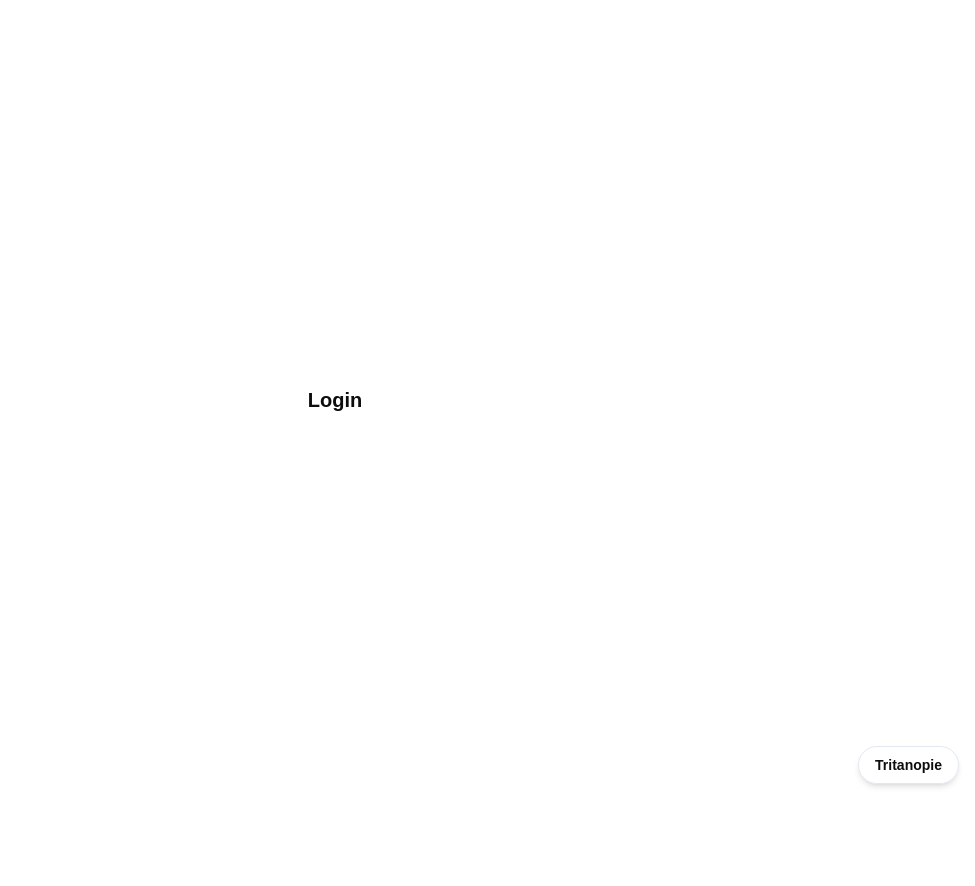
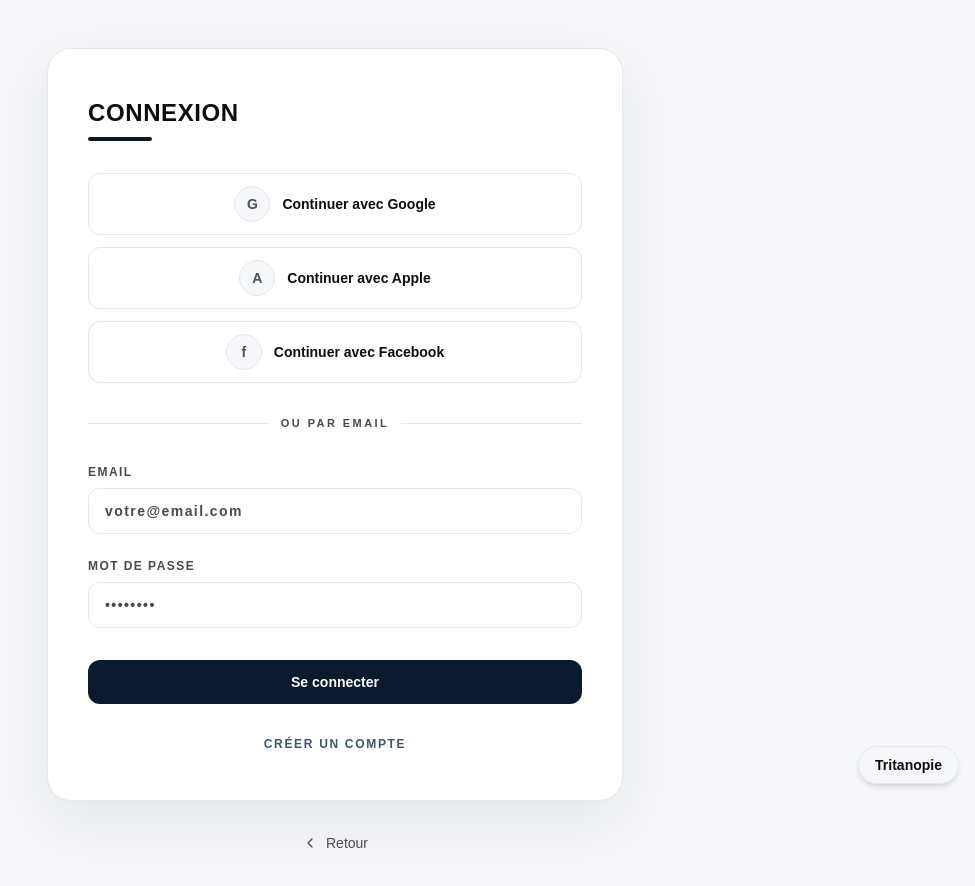
Before and after one commit to raphael-guer1n/AREA, a Next.js app in the folder Web/frontend/: page /login in a window 1280 px wide. Shown: the top 886 px of the page, without its empty margins (305-1280 px from the left). Before the commit the page ends 800 px from the top, so only its background shows below. Built offline with nearby package versions, Linux system fonts and the light colour scheme.

Commit message:
fix (Login/): implement UI and component for the Login page

```diff
--- a/Web/frontend/src/app/login/page.tsx
+++ b/Web/frontend/src/app/login/page.tsx
@@ -1,7 +1,9 @@
+import LoginForm from "@/components/forms/LoginForm";
+
 export default function LoginPage() {
   return (
-    <main className="flex min-h-screen items-center justify-center px-4 py-12">
-      <p className="text-xl font-semibold">Login</p>
+    <main className="flex min-h-screen items-center justify-center bg-[var(--surface)] px-4 py-12">
+      <LoginForm />
     </main>
   );
 }
--- a/Web/frontend/src/components/forms/LoginForm.tsx
+++ b/Web/frontend/src/components/forms/LoginForm.tsx
@@ -1,40 +1,68 @@
 "use client";
 
 import Link from "next/link";
-import { useRouter } from "next/navigation";
 import { FormEvent, useState } from "react";
 
-import { Button } from "@/components/ui/Button";
-import { Card } from "@/components/ui/Card";
-import { useAuth } from "@/hooks/useAuth";
 import type { LoginPayload } from "@/types/User";
 
+const socialProviders = [
+  { key: "google", label: "Continuer avec Google", badge: "G" },
+  { key: "apple", label: "Continuer avec Apple", badge: "A" },
+  { key: "facebook", label: "Continuer avec Facebook", badge: "f" },
+] as const;
+
 export default function LoginForm() {
-  const router = useRouter();
-  const { login, isLoading, error } = useAuth();
   const [credentials, setCredentials] = useState<LoginPayload>({
     email: "",
     password: "",
   });
-  const [status, setStatus] = useState<string | null>(null);
 
   const handleSubmit = async (event: FormEvent<HTMLFormElement>) => {
     event.preventDefault();
-    const user = await login(credentials);
-    if (user) {
-      setStatus("Connexion réussie");
-      router.push(
-        `/profile?email=${encodeURIComponent(user.email)}&name=${encodeURIComponent(user.name ?? "")}`,
-      );
-    }
   };
 
   return (
-    <Card title="Connexion" subtitle="Accédez à votre espace AREA">
-      <form className="space-y-4" onSubmit={handleSubmit}>
-        <label className="block text-sm font-medium">
+    <div className="flex w-full max-w-xl flex-col items-center gap-8">
+      <div className="w-full rounded-3xl border border-[var(--surface-border)] bg-[var(--background)] px-8 py-10 shadow-[0_20px_60px_rgba(17,42,70,0.08)] sm:px-10 sm:py-12">
+        <div className="mb-8">
+          <h1 className="text-2xl font-semibold uppercase tracking-wide text-[var(--foreground)]">
+            Connexion
+          </h1>
+          <div className="mt-2 h-1 w-16 rounded-full bg-[var(--blue-primary-1)]" />
+        </div>
+
+        <div className="space-y-3">
+          {socialProviders.map((provider) => (
+            <button
+              key={provider.key}
+              type="button"
+              className="w-full rounded-xl border border-[var(--surface-border)] bg-[var(--background)] px-4 py-3 text-sm font-semibold text-[var(--foreground)] transition hover:border-[var(--blue-primary-3)] hover:shadow-sm focus-visible:outline focus-visible:outline-2 focus-visible:outline-offset-2 focus-visible:outline-[var(--blue-primary-3)]"
+              aria-label={provider.label}
+            >
+              <span className="flex items-center justify-center gap-3">
+                <span className="flex h-9 w-9 items-center justify-center rounded-full border border-[var(--surface-border)] bg-[var(--surface)] text-sm font-semibold text-[var(--blue-soft)]">
+                  {provider.badge}
+                </span>
+                <span>{provider.label}</span>
+              </span>
+            </button>
+          ))}
+        </div>
+
+        <div className="my-8 flex items-center gap-3 text-[11px] font-semibold uppercase tracking-[0.22em] text-[var(--muted)]">
+          <span className="h-px flex-1 bg-[var(--surface-border)]" aria-hidden />
+          <span>Ou par email</span>
+          <span className="h-px flex-1 bg-[var(--surface-border)]" aria-hidden />
+        </div>
+
+        <form className="space-y-6" onSubmit={handleSubmit}>
+          <label
+            htmlFor="email"
+            className="block text-xs font-semibold uppercase tracking-[0.12em] text-[var(--muted)]"
+          >
             Email
             <input
+              id="email"
               type="email"
               required
               value={credentials.email}
@@ -44,12 +72,17 @@ export default function LoginForm() {
                   email: event.target.value,
                 }))
               }
-            className="mt-2 w-full rounded-lg border border-[var(--surface-border)] bg-[var(--background)] px-3 py-2 focus:outline-none focus:ring-2 focus:ring-[var(--foreground)]"
+              placeholder="votre@email.com"
+              className="mt-2 w-full rounded-xl border border-[var(--surface-border)] bg-[var(--background)] px-4 py-3 text-sm text-[var(--foreground)] placeholder:text-[var(--muted)] focus:border-[var(--blue-primary-3)] focus:outline-none focus:ring-2 focus:ring-[var(--blue-primary-3)]/30"
             />
           </label>
-        <label className="block text-sm font-medium">
+          <label
+            htmlFor="password"
+            className="block text-xs font-semibold uppercase tracking-[0.12em] text-[var(--muted)]"
+          >
             Mot de passe
             <input
+              id="password"
               type="password"
               required
               value={credentials.password}
@@ -59,21 +92,46 @@ export default function LoginForm() {
                   password: event.target.value,
                 }))
               }
-            className="mt-2 w-full rounded-lg border border-[var(--surface-border)] bg-[var(--background)] px-3 py-2 focus:outline-none focus:ring-2 focus:ring-[var(--foreground)]"
+              placeholder="••••••••"
+              className="mt-2 w-full rounded-xl border border-[var(--surface-border)] bg-[var(--background)] px-4 py-3 text-sm text-[var(--foreground)] placeholder:text-[var(--muted)] focus:border-[var(--blue-primary-3)] focus:outline-none focus:ring-2 focus:ring-[var(--blue-primary-3)]/30"
             />
           </label>
-        <Button type="submit" disabled={isLoading} className="w-full">
-          {isLoading ? "Connexion..." : "Se connecter"}
-        </Button>
+          <button
+            type="submit"
+            className="mt-2 w-full rounded-xl bg-[var(--blue-primary-1)] px-4 py-3 text-sm font-semibold text-white transition hover:bg-[var(--blue-primary-2)] focus-visible:outline focus-visible:outline-2 focus-visible:outline-offset-2 focus-visible:outline-[var(--blue-primary-2)]"
+          >
+            Se connecter
+          </button>
         </form>
-      {error ? <p className="text-sm text-red-500">{error}</p> : null}
-      {status ? <p className="text-sm text-emerald-600">{status}</p> : null}
-      <p className="text-sm text-[var(--muted)]">
-        Pas encore inscrit ?{" "}
-        <Link href="/register" className="text-[var(--foreground)] underline">
+
+        <div className="mt-8 text-center text-xs font-semibold uppercase tracking-[0.14em] text-[var(--muted)]">
+          <Link
+            href="/register"
+            className="text-[var(--blue-soft)] transition hover:text-[var(--blue-primary-3)]"
+          >
             Créer un compte
           </Link>
-      </p>
-    </Card>
+        </div>
+      </div>
+
+      <Link
+        href="/"
+        className="inline-flex items-center gap-2 text-sm font-medium text-[var(--muted)] transition hover:text-[var(--foreground)]"
+      >
+        <svg
+          aria-hidden="true"
+          className="h-4 w-4"
+          viewBox="0 0 24 24"
+          fill="none"
+          stroke="currentColor"
+          strokeWidth="2"
+          strokeLinecap="round"
+          strokeLinejoin="round"
+        >
+          <path d="M15 18l-6-6 6-6" />
+        </svg>
+        Retour
+      </Link>
+    </div>
   );
 }
```
Lines whose indentation alone changed are shown as unchanged.
